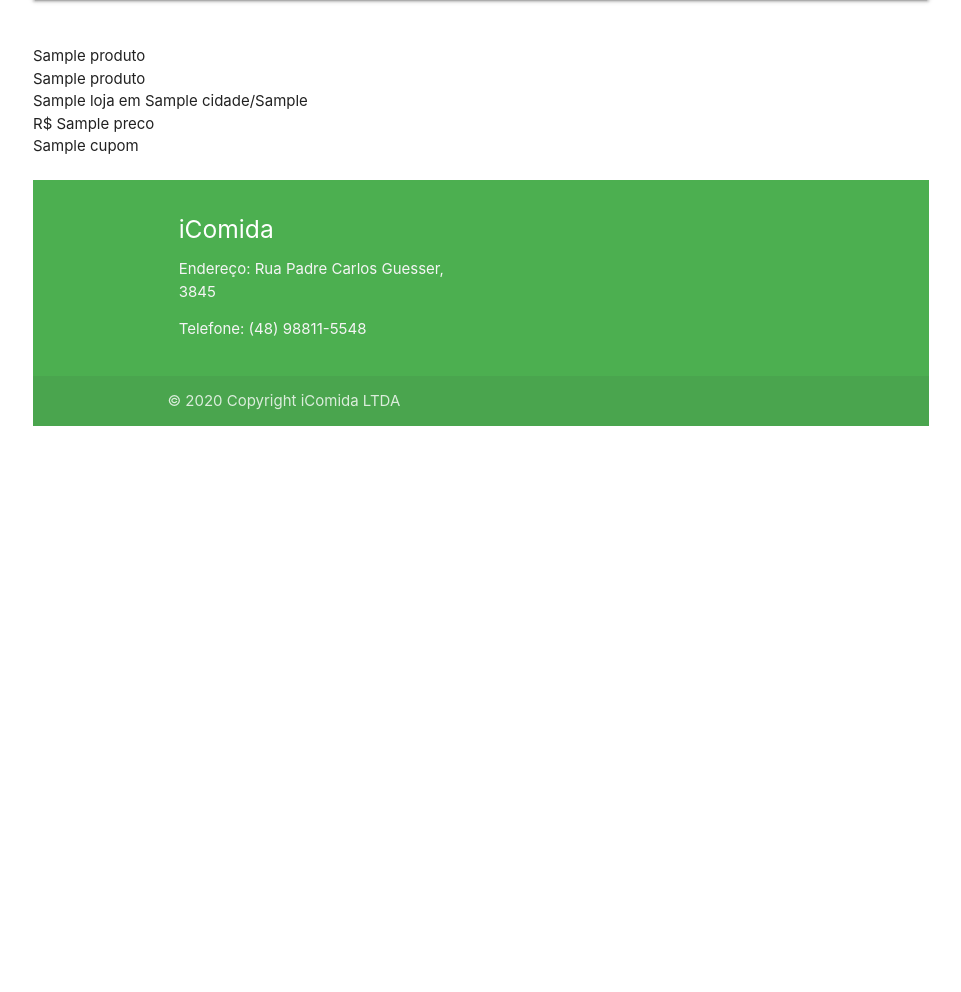
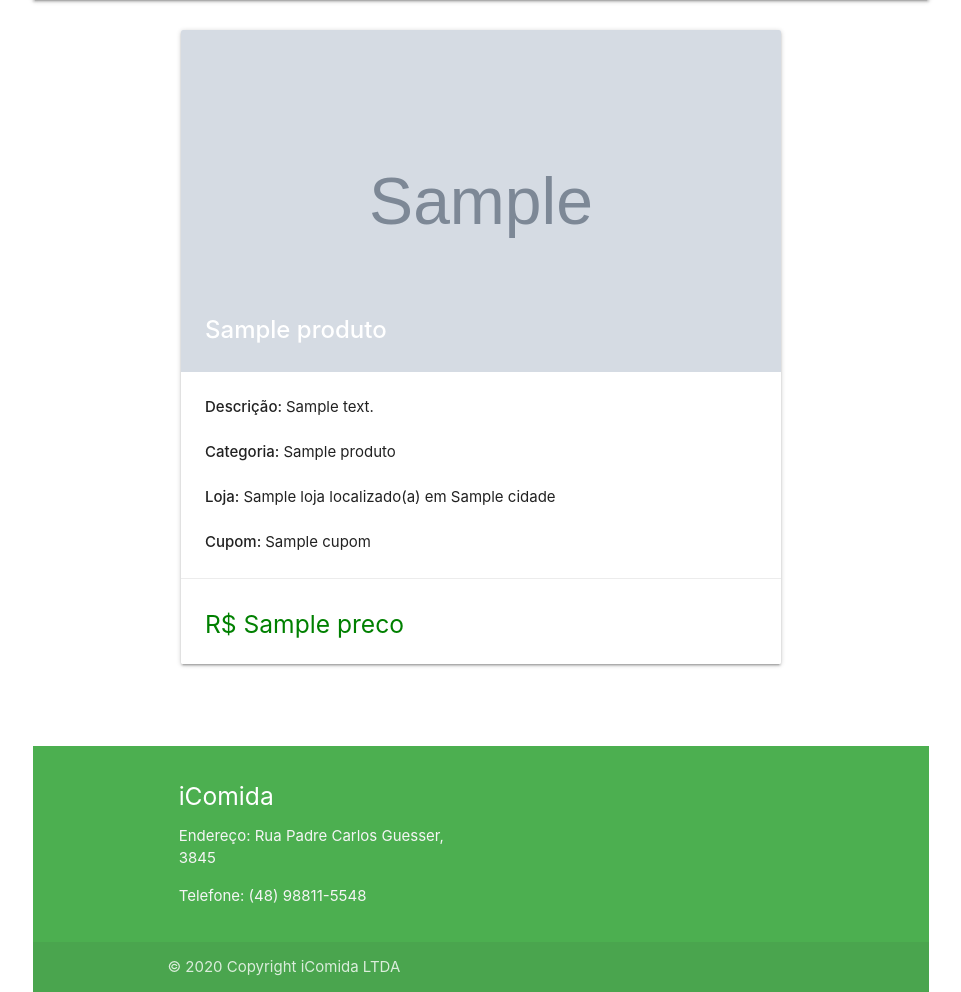
Before and after one commit to AlexGuesser/Trabalho-Final-Dev-Web, a Django app: template promocoes/templates/promocoes/detail.html in a window 1280 px wide. Shown: the part 122-1114 px from the top of the page, without its empty margins (159-1120 px from the left). Before the commit the page ends 548 px from the top, so only its background shows below. Run offline with Django 3.2, Linux system fonts and the light colour scheme; the template is opened without the code that fills it: most values are stand-ins (such as "Sample title", 1, 10 or a date in 2020); grey boxes marked "Sample" are stand-in pictures.

Commit message:
Adjusting details templates

```diff
--- a/promocoes/templates/promocoes/detail.html
+++ b/promocoes/templates/promocoes/detail.html
@@ -1,21 +1,49 @@
-{% extends "index.html" %}
+{% extends "index.html" %} {% block titulo %} {{promocao_em_destaque.nome}}
+{%endblock %} {% block conteudo %}
+<div class="container">
+  <div class="row" style="margin: auto">
+    <div style="margin: auto;width: 600px;">
+      <div class="card">
+        <div class="card-image">
+          <img src="{{promocao_em_destaque.produto.imagem}}" height="342" />
+          <span class="card-title"><strong>{{ promocao_em_destaque.produto }}</strong></span>
+        </div>
+        <div class="card-content">
+          <p>
+            <strong>Descrição: </strong>
+            {{promocao_em_destaque.produto.descrição }}
+          </p>
+          <br />
+          <p>
+            <strong>Categoria: </strong>
+            {{promocao_em_destaque.produto.nome_da_categoria}}
+          </p>
+          <br />
+          <p>
+            <strong>Loja: </strong>
+            {{ promocao_em_destaque.loja }} localizado(a) em
+            {{promocao_em_destaque.loja.cidade }}
+          </p>
+          <br />
+          <p>
+            <strong>Cupom: </strong>
+            {{ promocao_em_destaque.cupom }}
+            {% if perms.promocoes.edit_promocao%}
+            <span style="float: right;">
+              <a href="{% url 'promocoes:edit' id=promocao_em_destaque.id %}"
+                class="waves-effect waves-light btn">Editar</a>
+            </span>
 
-{% block titulo %}{{ promocao_em_destaque.nome }}{% endblock %}
-
-{% block conteudo %}
-    <br>
-    {{ promocao_em_destaque.produto }}
-    <br>
-    {{ promocao_em_destaque.produto.nome_da_categoria }}
-    <br>
-    {{ promocao_em_destaque.loja }} em {{ promocao_em_destaque.loja.cidade }}/{{ promocao_em_destaque.loja.uf }}
-    <br>
-    R$ {{ promocao_em_destaque.preco }}
-    <br>
-    {{ promocao_em_destaque.cupom }}
-    {% if perms.promocoes.edit_promocao %}
-    <br>
-    <a href="{% url 'promocoes:edit' id=promocao_em_destaque.id %}">Editar</a>
-    {% endif %}
+            {% endif %}
+          </p>
+        </div>
+        <div class="card-action">
+          <h5 style="color: green;">R$ {{ promocao_em_destaque.preco }}</h5>
+        </div>
+      </div>
+    </div>
+  </div>
+  <br />
+</div>
 
 {% endblock %}
```
Also changed, not shown: lojas/templates/lojas/detail.html (+34 -6 lines), lojas/templates/lojas/lista.html (+6 -8 lines), produtos/templates/produtos/detail.html (+36 -11 lines), produtos/templates/produtos/lista.html (+12 -20 lines).
